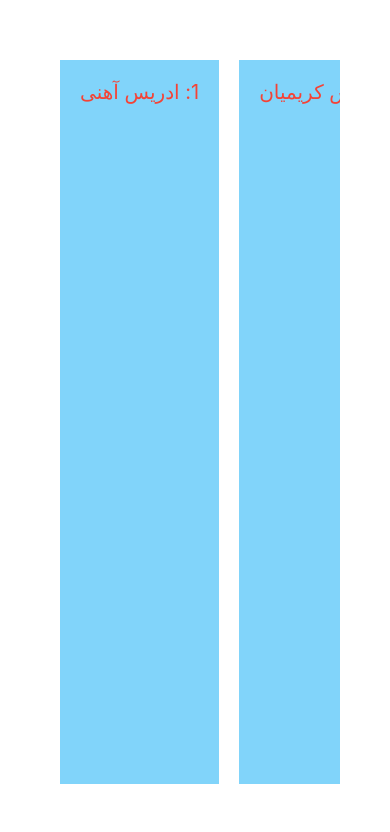
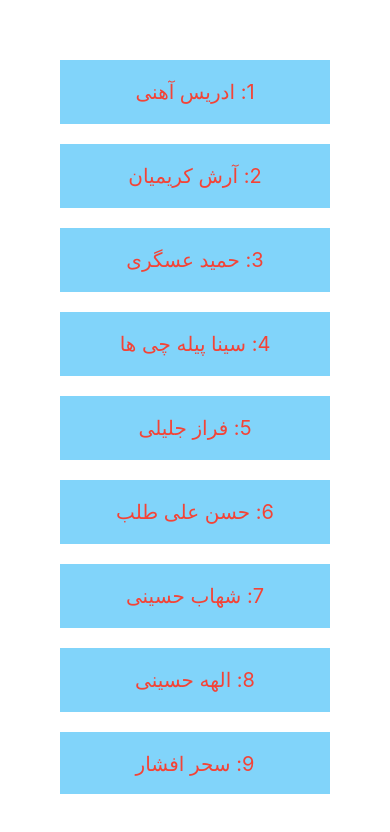
Before and after one commit to Edris-Ahani/tutorial_react_native, a React Native app: screen / in a window 390 px wide. Shown: the top 832 px of the page. Built offline with nearby package versions, Linux system fonts and the light colour scheme.

Commit message:
009_Touchable

```diff
--- a/App.js
+++ b/App.js
@@ -1,5 +1,5 @@
 import React, {useState} from 'react'
-import { StyleSheet, Text, View, FlatList } from 'react-native'
+import { StyleSheet, Text, View, FlatList, TouchableOpacity, TouchableHighlight } from 'react-native'
 
 export default function App() {
 
@@ -17,35 +17,39 @@ export default function App() {
     {id: 11, fullname: "Edris Ahani"}
   ]);
 
+  const deleteMaster = (id) => {
+    /*console.log(id);
+    const filtered = masters.filter(master => master.id != id);
+    setMasters(filtered);*/
+
+    /*setMasters((prevState) =>{
+      return prevState.filter(m => m.id != id);
+    });*/
+
+    setMasters((prevState) => prevState.filter(m => m.id != id));
+  }
+
   return (
       <View style={styles.container}>
 
-        {/*first way*/}
-        {/*<FlatList data={masters} renderItem={(data)=>(
-            <Text style={styles.text}>{data.item.id}: {data.item.fullname}</Text>
+        {/*<FlatList
+            keyExtractor={item => item.id.toString()}
+            data={masters}
+            renderItem={({item: master})=>(
+            <TouchableOpacity onPress={() => { deleteMaster(master.id) }}>
+              <Text style={styles.text}>{master.id}: {master.fullname}</Text>
+            </TouchableOpacity>
         )}/>*/}
 
-        {/*second way*/}
         <FlatList
             keyExtractor={item => item.id.toString()}
-            horizontal={true}
-            /*numColumns={3}*/
             data={masters}
             renderItem={({item: master})=>(
-            <Text style={styles.text}>{master.id}: {master.fullname}</Text>
+            <TouchableHighlight onPress={() => { deleteMaster(master.id) }}>
+              <Text style={styles.text}>{master.id}: {master.fullname}</Text>
+            </TouchableHighlight>
         )}/>
 
-        {/*<ScrollView style={styles.scrollView}>
-          {
-            masters.map((master, index) => {
-              return(
-                  <View key={master.id}>
-                    <Text style={styles.text}>{index}:  {master.fullname}</Text>
-                  </View>
-              )
-            })
-          }
-        </ScrollView>*/}
       </View>
   )
 }
```
